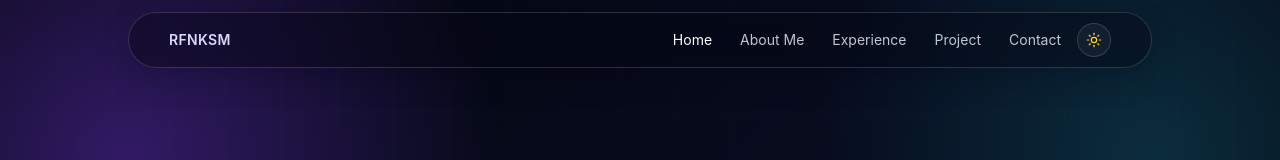
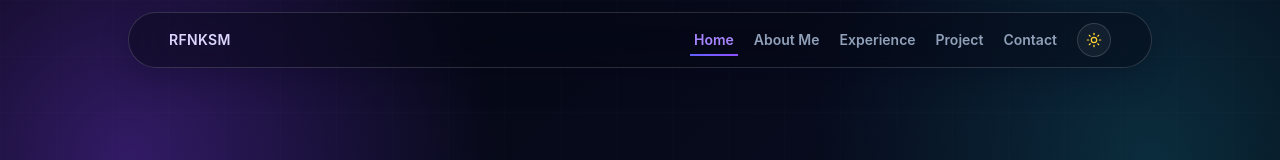
Before and after one commit to pinaaa23/portofolio-refina-kusuma, a React (Vite) app: page /refinakusuma in a window 1280 px wide. Shown: the top 160 px of the page. Built offline with nearby package versions, Linux system fonts and the light colour scheme.

Commit message:
feat: initialize portfolio page, project detail pages, and core UI components with scroll-based navigation and animations

```diff
--- /dev/null
+++ b/src/components/Contact.jsx
@@ -0,0 +1,83 @@
+import React from "react";
+
+const CONTACT_INFO = [
+  {
+    label: "Email",
+    value: "refinakusuma@email.com",
+    icon: (
+      <svg xmlns="http://www.w3.org/2000/svg" className="h-5 w-5" fill="none" viewBox="0 0 24 24" stroke="currentColor">
+        <path strokeLinecap="round" strokeLinejoin="round" strokeWidth={2} d="M3 8l7.89 5.26a2 2 0 002.22 0L21 8M5 19h14a2 2 0 002-2V7a2 2 0 00-2-2H5a2 2 0 00-2 2v10a2 2 0 002 2z" />
+      </svg>
+    ),
+    href: "mailto:refinakusuma@email.com"
+  },
+  {
+    label: "LinkedIn",
+    value: "linkedin.com/in/refinakusuma",
+    icon: (
+      <svg xmlns="http://www.w3.org/2000/svg" className="h-5 w-5" fill="currentColor" viewBox="0 0 24 24">
+        <path d="M4.98 3.5A2.48 2.48 0 1 1 4.98 8a2.48 2.48 0 0 1 0-4.5ZM3 9h4v12H3V9Zm7 0h3.8v1.64h.05c.53-1 1.84-2.05 3.79-2.05C21.68 8.59 22 11 22 14.13V21h-4v-5.92c0-1.41-.03-3.23-1.97-3.23-1.98 0-2.28 1.54-2.28 3.12V21h-4V9Z" />
+      </svg>
+    ),
+    href: "https://linkedin.com"
+  },
+  {
+    label: "GitHub",
+    value: "github.com/refinakusuma",
+    icon: (
+      <svg xmlns="http://www.w3.org/2000/svg" className="h-5 w-5" fill="currentColor" viewBox="0 0 24 24">
+        <path d="M12 .7a12 12 0 0 0-3.79 23.39c.6.11.82-.25.82-.57v-2.14c-3.34.72-4.05-1.41-4.05-1.41-.55-1.38-1.33-1.75-1.33-1.75-1.09-.74.08-.73.08-.73 1.2.09 1.83 1.24 1.83 1.24 1.07 1.84 2.8 1.31 3.48 1 .11-.78.42-1.31.76-1.61-2.66-.31-5.46-1.34-5.46-5.95 0-1.31.46-2.39 1.23-3.23-.12-.31-.54-1.57.12-3.28 0 0 1-.32 3.3 1.23a11.4 11.4 0 0 1 6 0c2.3-1.55 3.29-1.23 3.29-1.23.67 1.71.25 2.97.13 3.28.76.84 1.23 1.92 1.23 3.23 0 4.62-2.81 5.63-5.49 5.94.43.37.82 1.1.82 2.23v3.3c0 .32.21.69.82.57A12 12 0 0 0 12 .7Z" />
+      </svg>
+    ),
+    href: "https://github.com"
+  }
+];
+
+export default function Contact() {
+  return (
+    <section id="contact" className="snap-start scroll-mt-20 py-20">
+      <div className="mx-auto max-w-5xl px-4 sm:px-6 lg:px-8">
+        <div className="relative overflow-hidden rounded-3xl border border-white/10 bg-[#050816]/40 p-8 backdrop-blur-2xl sm:p-12">
+          {/* Background Glow */}
+          <div className="pointer-events-none absolute -right-24 -top-24 h-64 w-64 rounded-full bg-violet-600/20 blur-[80px]" />
+          <div className="pointer-events-none absolute -bottom-24 -left-24 h-64 w-64 rounded-full bg-cyan-600/20 blur-[80px]" />
+
+          <div className="relative z-10 text-center">
+            <h2 className="text-3xl font-black tracking-tight text-white sm:text-4xl">
+              <span className="bg-gradient-to-r from-indigo-400 via-violet-300 to-fuchsia-300 bg-clip-text text-transparent">
+                Let's Collaborated
+              </span>
+            </h2>
+            <p className="mx-auto mt-4 max-w-2xl text-base text-slate-300/80">
+              I'm always open to new opportunities, collaborations, or just a friendly chat about design and development.
+            </p>
+
+            <div className="mt-12 grid gap-4 sm:grid-cols-3">
+              {CONTACT_INFO.map((item) => (
+                <a
+                  key={item.label}
+                  href={item.href}
+                  target="_blank"
+                  rel="noreferrer"
+                  className="group relative flex flex-col items-center rounded-2xl border border-white/10 bg-white/5 p-6 transition-all duration-300 hover:-translate-y-1 hover:border-violet-500/30 hover:bg-white/10 hover:shadow-[0_8px_30px_rgba(139,92,246,0.2)]"
+                >
+                  <div className="flex h-12 w-12 items-center justify-center rounded-xl bg-violet-500/10 text-violet-300 transition-colors group-hover:bg-violet-500/20 group-hover:text-violet-200">
+                    {item.icon}
+                  </div>
+                  <h3 className="mt-4 text-sm font-bold text-white">{item.label}</h3>
+                  <p className="mt-1 text-xs text-slate-400 group-hover:text-slate-200">{item.value}</p>
+                </a>
+              ))}
+            </div>
+
+            <div className="mt-16 border-t border-white/10 pt-8">
+              <p className="text-sm text-slate-500">
+                © {new Date().getFullYear()} Refina Kusuma. Designed with passion.
+              </p>
+            </div>
+          </div>
+        </div>
+      </div>
+    </section>
+  );
+}
--- a/src/components/Home.jsx
+++ b/src/components/Home.jsx
@@ -70,7 +70,7 @@ export default function Home() {
                 ))}
               </div>
 
-              <div className="mt-6 flex gap-3" id="contact">
+              <div className="mt-6 flex gap-3">
                 {SOCIALS.map((social) => (
                   <a
                     key={social.label}
--- a/src/components/Sidebar.jsx
+++ b/src/components/Sidebar.jsx
@@ -19,25 +19,32 @@ export default function Sidebar({ isLightMode, setIsLightMode, activeNav, setAct
           <span className={`font-semibold tracking-wide ${isLightMode ? "text-slate-700" : "text-violet-200"}`}>RFNKSM</span>
 
           <div className="ml-auto hidden items-center gap-3 md:flex lg:gap-4">
-            <nav className="flex items-center gap-5 lg:gap-7">
-              {NAV_LINKS.map((item) => (
+            <nav className="flex items-center gap-2 lg:gap-3">
+              {NAV_LINKS.map((item) => {
+                const isActive = activeNav === item.href.slice(1);
+                return (
                   <a
                     key={item.label}
                     onClick={() => setActiveNav(item.href.slice(1))}
-                  className={`transition-colors ${
-                    activeNav === item.href.slice(1)
-                      ? isLightMode
-                        ? "text-slate-900"
-                        : "text-white"
+                    href={item.href}
+                    className={`relative group px-1 py-1.5 text-xs font-semibold transition-all duration-300 sm:text-sm ${
+                      isActive
+                        ? "text-violet-400"
                         : isLightMode
-                        ? "text-slate-700 hover:text-slate-900"
-                        : "text-slate-200/85 hover:text-white"
+                          ? "text-slate-600 hover:text-slate-900"
+                          : "text-slate-400 hover:text-violet-300"
                     }`}
-                  href={item.href}
                   >
                     {item.label}
+                    {/* Active Underline */}
+                    <span
+                      className={`absolute bottom-0 left-0 h-0.5 bg-gradient-to-r from-indigo-500 to-violet-500 transition-all duration-300 ${
+                        isActive ? "w-full opacity-100" : "w-0 opacity-0 group-hover:w-full group-hover:opacity-50"
+                      }`}
+                    />
                   </a>
-              ))}
+                );
+              })}
             </nav>
 
             <button
--- a/src/pages/PortfolioPage.jsx
+++ b/src/pages/PortfolioPage.jsx
@@ -5,18 +5,20 @@ import Experience from "../components/Experience";
 import Project from "../components/Project";
 import Sidebar from "../components/Sidebar";
 
+import Contact from "../components/Contact";
+
 
 export default function PortfolioPage() {
   const [isLightMode, setIsLightMode] = useState(false);
   const [activeNav, setActiveNav] = useState("home");
   useEffect(() => {
-    const trackedIds = ["project", "about", "experience", "certification", "contact"];
+    const trackedIds = ["home", "about", "experience", "project", "contact"];
     const trackedElements = trackedIds
       .map((id) => document.getElementById(id))
       .filter(Boolean);
 
     const handleTopState = () => {
-      if (window.scrollY < 120) {
+      if (window.scrollY < 100) {
         setActiveNav("home");
       }
     };
@@ -35,8 +37,8 @@ export default function PortfolioPage() {
       },
       {
         root: null,
-        rootMargin: "-35% 0px -45% 0px",
-        threshold: [0.15, 0.35, 0.6],
+        rootMargin: "-25% 0px -25% 0px",
+        threshold: [0.1, 0.4, 0.7],
       }
     );
 
@@ -84,6 +86,7 @@ export default function PortfolioPage() {
         <About />
         <Experience />
         <Project />
+        <Contact />
       </div>
 
       <style>{`
--- a/src/pages/ProjectDetailCashier.jsx
+++ b/src/pages/ProjectDetailCashier.jsx
@@ -127,7 +127,7 @@ function SectionHeader({ label, title }) {
 }
 
 /* ═══════════════════════════ MAIN PAGE ═══════════════════════════ */
-export default function ProjectDetailWebDev() {
+export default function ProjectDetailCashier() {
   const navigate = useNavigate();
   const [imgLoaded, setImgLoaded] = useState(false);
 
@@ -146,7 +146,7 @@ export default function ProjectDetailWebDev() {
         {/* ── Back Button ── */}
         <button
           type="button"
-          onClick={() => navigate("/portfolio")}
+          onClick={() => navigate("/refinakusuma#project")}
           className="group mb-10 inline-flex items-center gap-2 rounded-2xl border border-white/10 bg-white/5 px-4 py-2.5 text-sm font-medium text-slate-300 backdrop-blur-md transition-all duration-300 hover:-translate-x-0.5 hover:border-emerald-400/30 hover:text-white"
         >
           <svg xmlns="http://www.w3.org/2000/svg" className="h-4 w-4 transition-transform duration-300 group-hover:-translate-x-0.5" viewBox="0 0 20 20" fill="currentColor">
@@ -378,7 +378,7 @@ export default function ProjectDetailWebDev() {
         <FadeUp delay={80} className="mt-10 flex items-center justify-between">
           <button
             type="button"
-            onClick={() => navigate("/portfolio")}
+            onClick={() => navigate("/refinakusuma#project")}
             className="group inline-flex items-center gap-2 rounded-2xl border border-white/10 bg-white/5 px-5 py-2.5 text-sm font-medium text-slate-300 backdrop-blur-md transition-all duration-300 hover:-translate-x-0.5 hover:border-emerald-400/30 hover:text-white"
           >
             <svg xmlns="http://www.w3.org/2000/svg" className="h-4 w-4 transition-transform duration-300 group-hover:-translate-x-0.5" viewBox="0 0 20 20" fill="currentColor">
--- a/src/pages/ProjectDetailParakelana.jsx
+++ b/src/pages/ProjectDetailParakelana.jsx
@@ -232,7 +232,7 @@ export default function ProjectDetailParakelana() {
         {/* ── Back Button ── */}
         <button
           type="button"
-          onClick={() => navigate("/portfolio")}
+          onClick={() => navigate("/refinakusuma#project")}
           className="group mb-10 inline-flex items-center gap-2 rounded-2xl border border-white/10 bg-white/5 px-4 py-2.5 text-sm font-medium text-slate-300 backdrop-blur-md transition-all duration-300 hover:-translate-x-0.5 hover:border-emerald-400/30 hover:text-white"
         >
           <svg xmlns="http://www.w3.org/2000/svg" className="h-4 w-4 transition-transform duration-300 group-hover:-translate-x-0.5" viewBox="0 0 20 20" fill="currentColor">
@@ -505,7 +505,7 @@ export default function ProjectDetailParakelana() {
         <FadeUp delay={80} className="mt-10 flex items-center justify-between">
           <button
             type="button"
-            onClick={() => navigate("/portfolio")}
+            onClick={() => navigate("/refinakusuma#project")}
             className="group inline-flex items-center gap-2 rounded-2xl border border-white/10 bg-white/5 px-5 py-2.5 text-sm font-medium text-slate-300 backdrop-blur-md transition-all duration-300 hover:-translate-x-0.5 hover:border-emerald-400/30 hover:text-white"
           >
             <svg xmlns="http://www.w3.org/2000/svg" className="h-4 w-4 transition-transform duration-300 group-hover:-translate-x-0.5" viewBox="0 0 20 20" fill="currentColor">
```
Also changed, not shown: src/components/Project.jsx (+7 -7 lines), src/pages/ProjectDetailDailyDrip.jsx (line endings or trailing spaces). Lines whose indentation alone changed are shown as unchanged.
